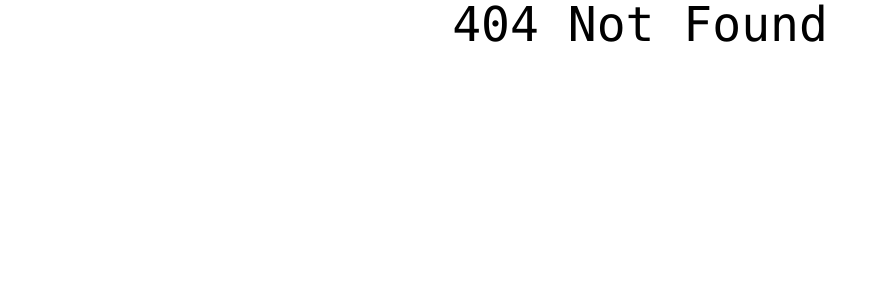
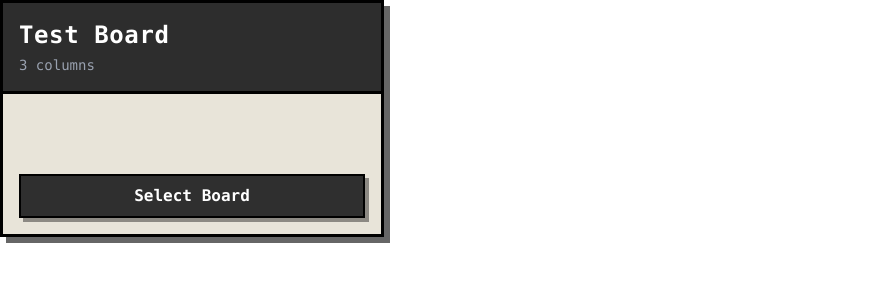
Before and after one commit to MichaelSukh/Canban-board-app, a React (Vite) app in the folder frontend/: page /test in a window 1280 px wide. Before the commit this address had no page. Shown: the top 300 px of the page, without its empty margins (0-887 px from the left). Built offline with nearby package versions, Linux system fonts and the light colour scheme.

Commit message:
Add BoardCard component

```diff
--- a/frontend/src/App.tsx
+++ b/frontend/src/App.tsx
@@ -1,6 +1,7 @@
 import { BrowserRouter, Routes, Route, Navigate } from 'react-router-dom';
 import { LoginPage } from "./pages/LoginPage";
 import { RegisterPage } from "./pages/RegisterPage";
+import { TestPage } from "./pages/TestPage";
 
 function App() {
   return (
@@ -8,6 +9,7 @@ function App() {
       <Routes>
         <Route path="/login" element={<LoginPage />} />
         <Route path="/register" element={<RegisterPage />} />
+        <Route path="/test" element={<TestPage />} />
 
         <Route path="/" element={<Navigate to="/login" replace />} />
 
--- /dev/null
+++ b/frontend/src/components/ui/BoardCard.tsx
@@ -0,0 +1,38 @@
+import { SelectButton } from './SelectButton';
+
+interface BoardCardProps {
+    title: string;
+    columnsCount?: number;
+    description?: string;
+    onSelect?: () => void;
+}
+
+export const BoardCard = ({
+    title,
+    columnsCount = 0,
+    description,
+    onSelect,
+}: BoardCardProps) => {
+    return (
+        <div className="flex flex-col w-full max-w-sm border-[3px] border-black overflow-hidden font-mono shadow-[6px_6px_0px_0px_rgba(0,0,0,0.6)] hover:shadow-[8px_8px_0px_0px_rgba(0,0,0,0.8)] transition-shadow duration-300">
+            <div className="bg-[#2d2d2d] p-4 text-white border-b-[3px] border-black">
+                <h3 className="text-2xl font-bold mb-1 tracking-wide">{title}</h3>
+                <p className="text-gray-400 text-sm">{columnsCount} column{columnsCount !== 1 ? 's' : ''}</p>
+            </div>
+
+            <div className="bg-[#e8e4d9] p-4 flex flex-col flex-grow min-h-[140px]">
+                {description && (
+                    <div className="font-bold text-black mb-4">
+                        {description}
+                    </div>
+                )}
+
+                <div className="mt-auto">
+                    <SelectButton onClick={onSelect} className="bg-[#2f2f2f] hover:bg-[#1f1f1f] shadow-[4px_4px_0px_0px_rgba(0,0,0,0.4)] hover:shadow-[6px_6px_0px_0px_rgba(0,0,0,0.6)] border-2 border-black">
+                        Select Board
+                    </SelectButton>
+                </div>
+            </div>
+        </div>
+    );
+};
--- a/frontend/src/components/ui/SelectButton.tsx
+++ b/frontend/src/components/ui/SelectButton.tsx
@@ -18,7 +18,7 @@ export const SelectButton = ({
             disabled={isLoading || disabled}
             className={`
                 w-full px-4 py-2 max-w-sm
-                bg-black text-white
+                bg-[#2d2d2d] text-white
                 transition-all duration-400
                 hover:bg-gray-900 hover:shadow-[4px_4px_0px_0px_rgba(0,0,0,0.7)]
                 focus:shadow-[4px_4px_0px_0px_rgba(0,0,0,0.7)]
--- /dev/null
+++ b/frontend/src/pages/TestPage.tsx
@@ -0,0 +1,9 @@
+import { BoardCard } from "../components/ui/BoardCard";
+
+export const TestPage = () => {
+    return (
+        <div className="flex flex-col gap-4">
+            <BoardCard title="Test Board" columnsCount={3} />
+        </div>
+    )
+}
```
